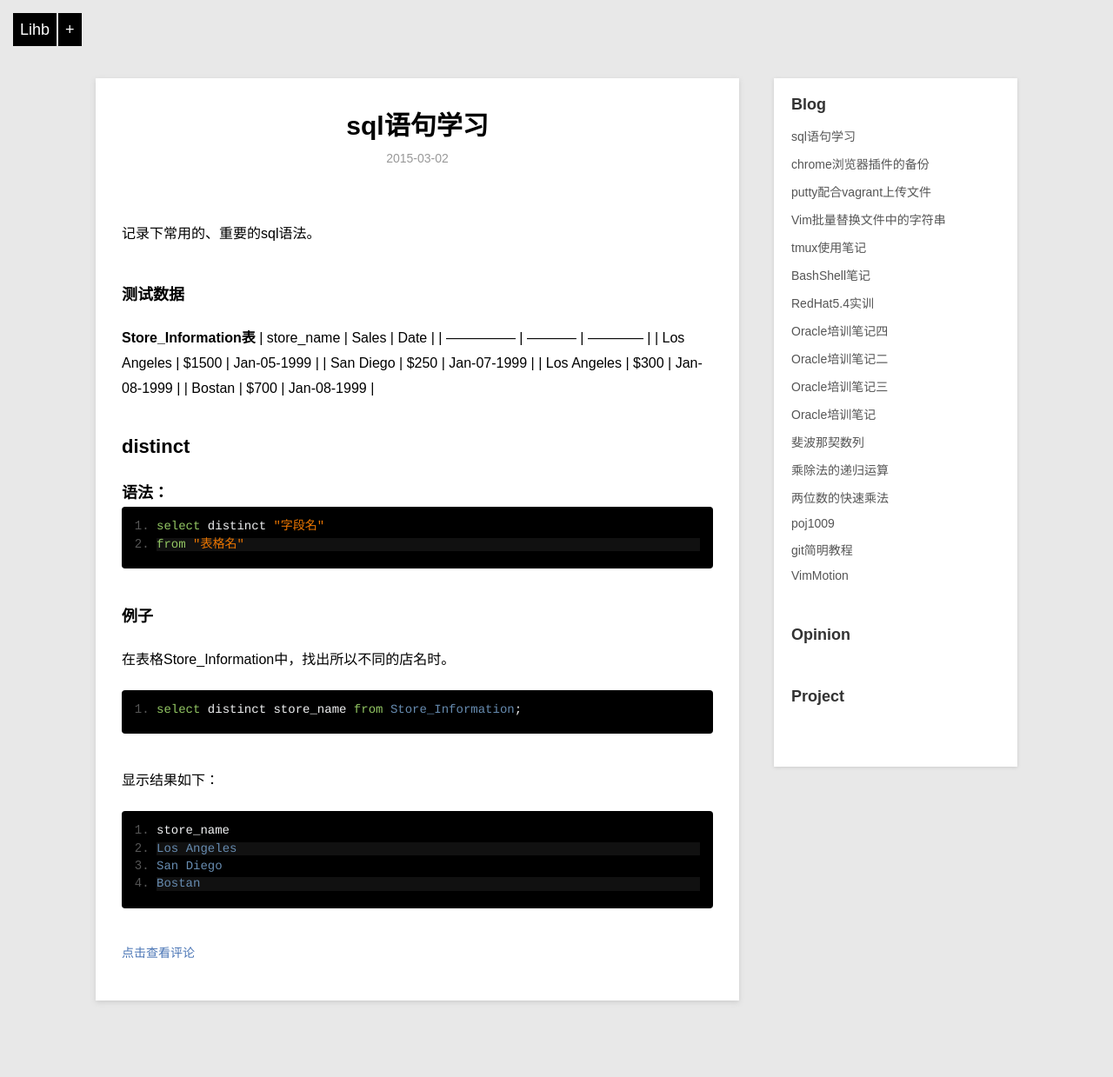
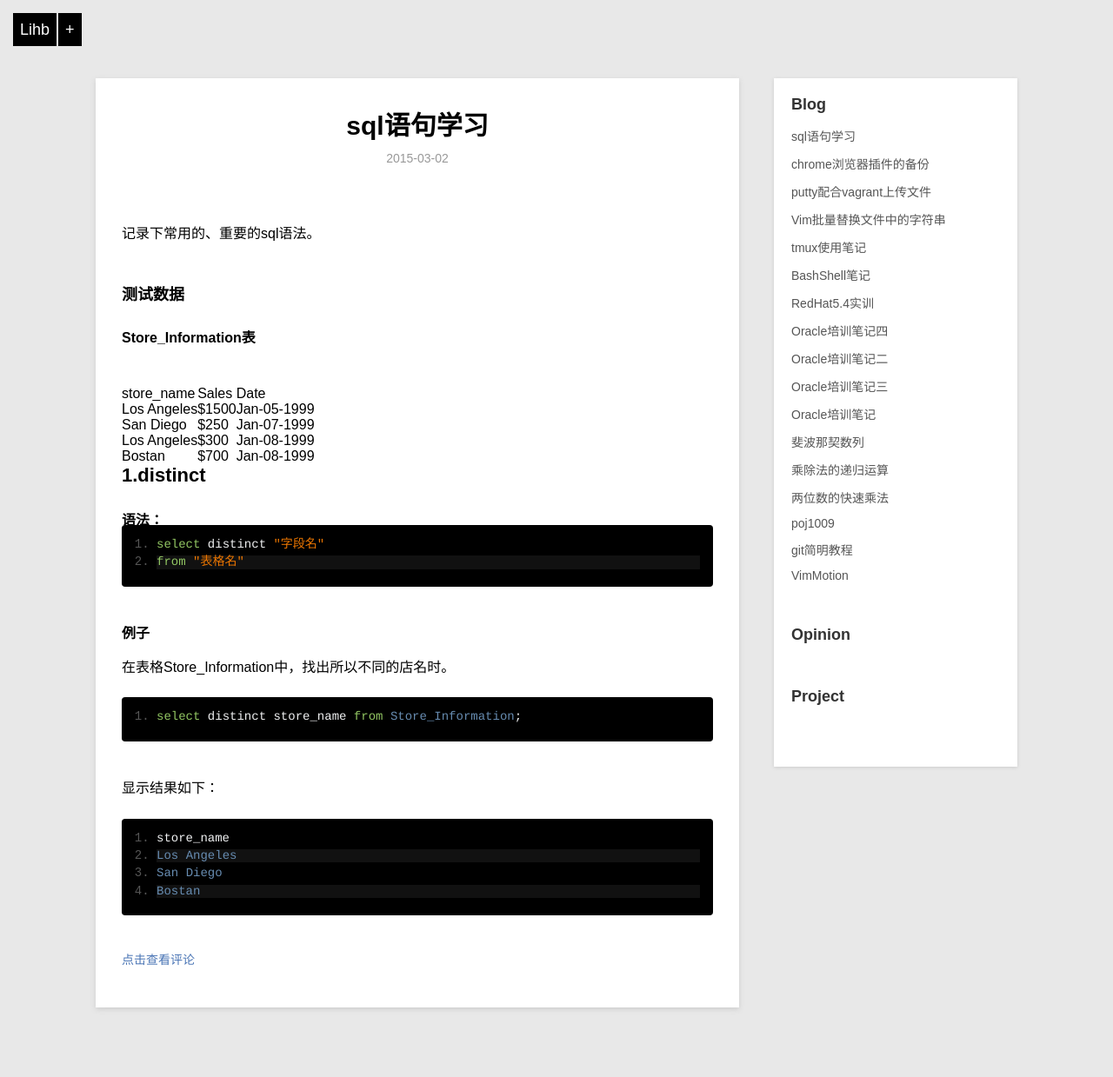
Before and after one commit to lihb/lihb.github.com, a Jekyll site: the page built from _posts/blog/2015-03-02-sql语句学习.md, in a window 1280 px wide. Shown: the whole page at 87% size. Built offline with Jekyll 4.4.1, drawn with Linux system fonts in a browser that asks for light colours; Markdown is read by kramdown in place of the engine named in the settings; grey boxes are pictures that could not be loaded.

Commit message:
sql语法1

````diff
--- a/_posts/blog/2015-03-02-sql语句学习.md
+++ b/_posts/blog/2015-03-02-sql语句学习.md
@@ -10,6 +10,7 @@ category: blog
 ### 测试数据
 
 **Store_Information表**
+
 |   store_name    |   Sales     |   Date       |
 | --------------- | ----------- | ------------ |
 |  Los Angeles    | $1500       | Jan-05-1999  |
@@ -18,15 +19,15 @@ category: blog
 |  Bostan         | $700        | Jan-08-1999  |
 
 
-## distinct
+## 1.distinct
 
-###语法：
+####语法：
 
 ```
 select distinct "字段名"
 from "表格名"
 ```
-###例子
+####例子
 在表格Store_Information中，找出所以不同的店名时。
 
 ```
````
